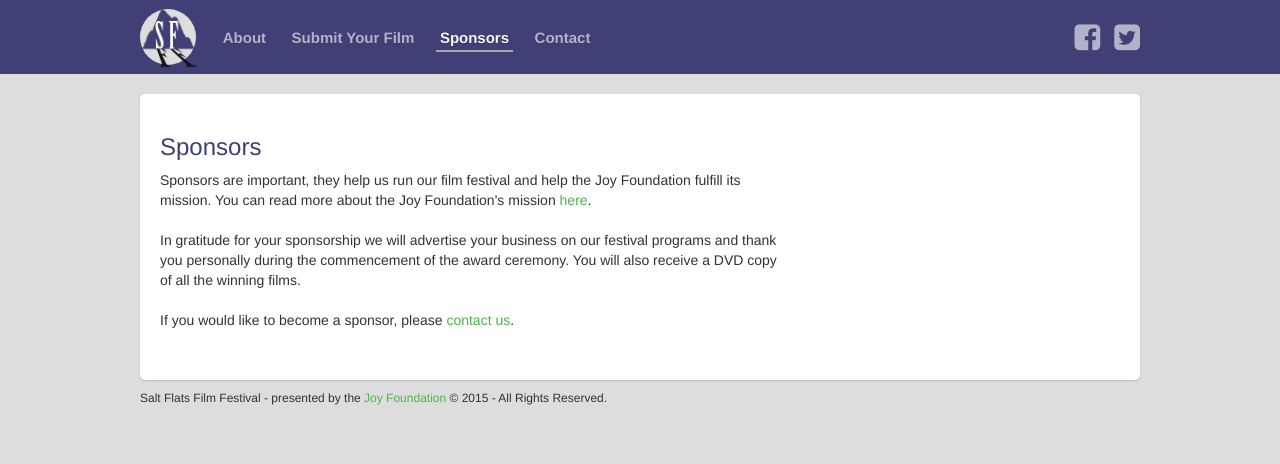
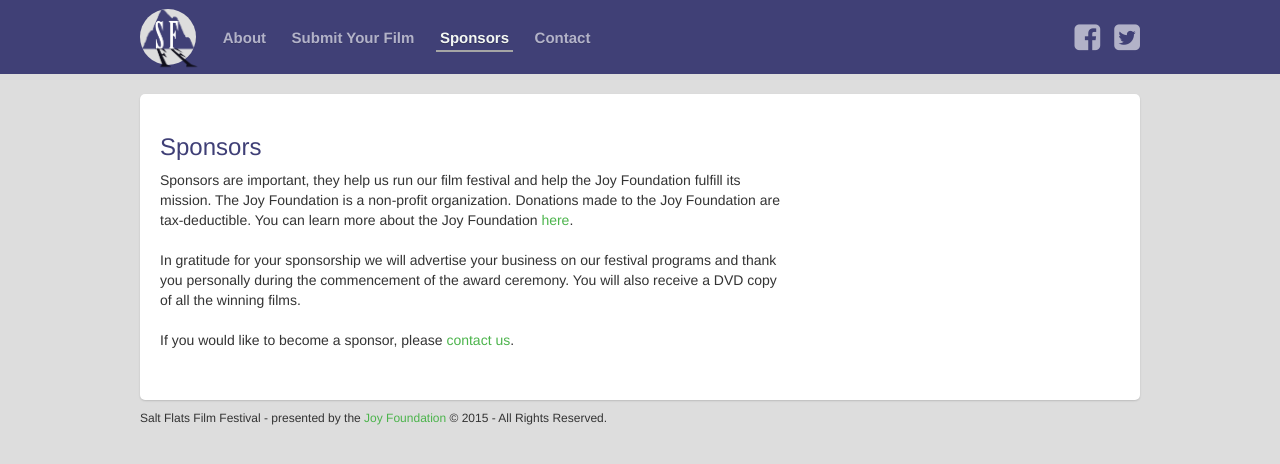
Before and after one commit to echujon/sfff, a PHP site: page /sponsors.php in a window 1280 px wide. Shown: the top 464 px of the page. Run offline with PHP 8.4, Linux system fonts and the light colour scheme.

Commit message:
added wording for sponsors

```diff
--- a/sponsors.php
+++ b/sponsors.php
@@ -13,7 +13,9 @@
 				<p>
 					Sponsors are important, they help us run
 					our film festival and help the Joy Foundation fulfill its mission.
-					You can read more about the Joy Foundation's mission <a href="/about">here</a>.
+					The Joy Foundation is a non-profit organization. Donations made
+					to the Joy Foundation are tax-deductible.
+					You can learn more about the Joy Foundation <a href="/about">here</a>.
 				</p>
 				<p>
 					In gratitude for your sponsorship we will advertise your business on our festival
```
